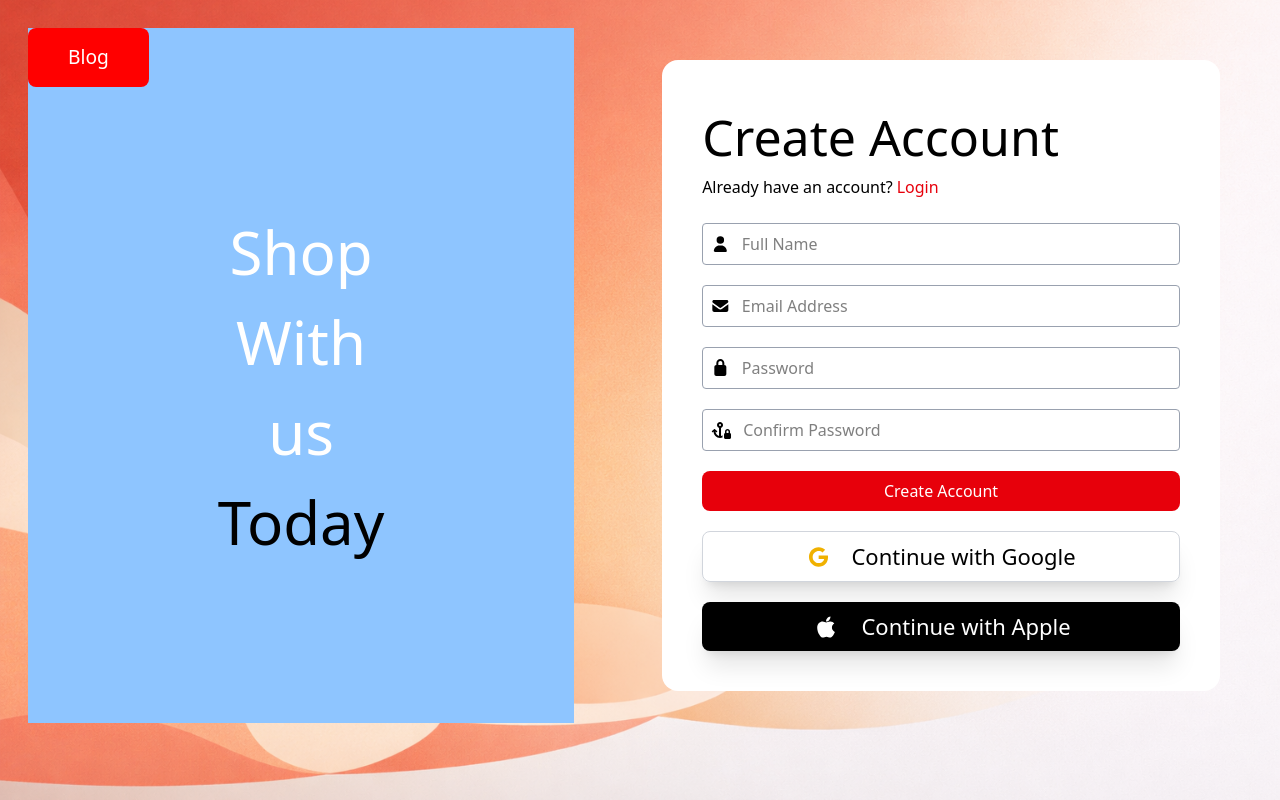
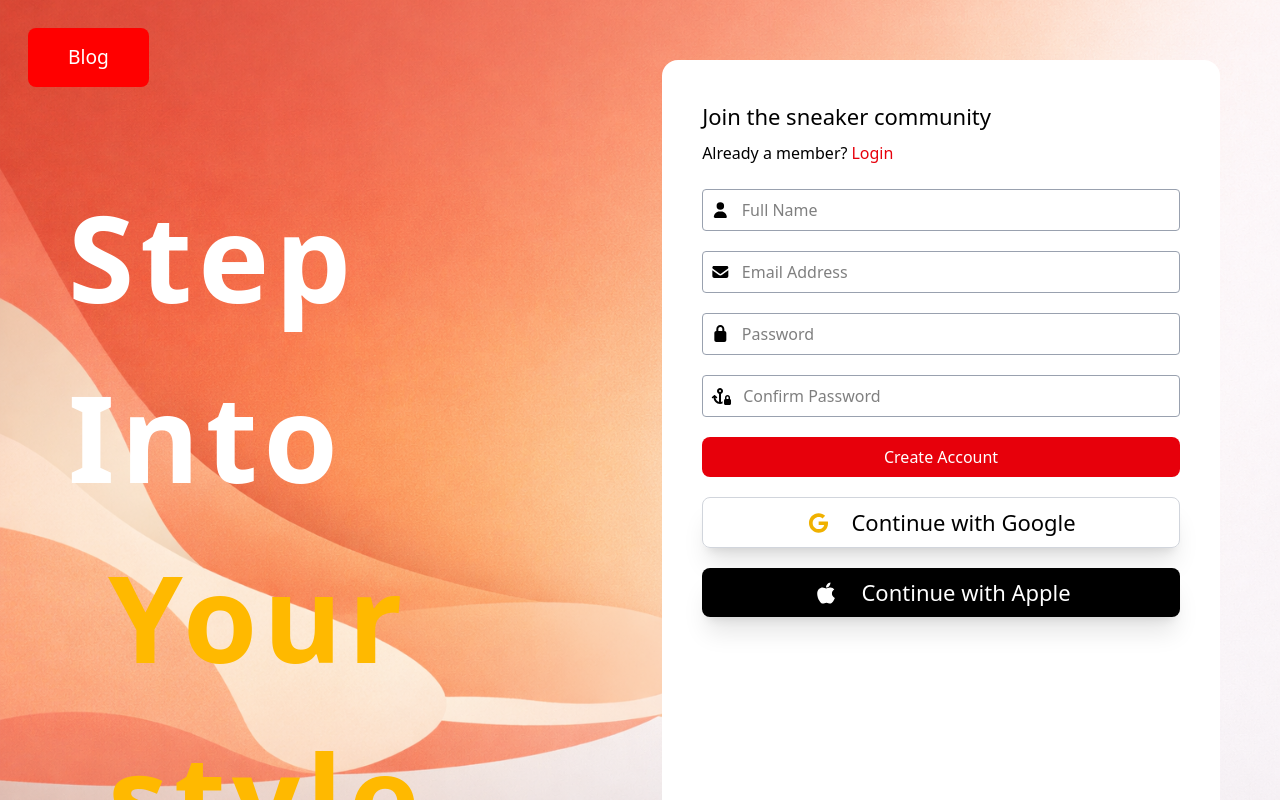
Before and after one commit to DanielApple05/A-sneakers-Ecommerce-page, a React (Vite) app: page / in a window 1280 px wide. Built offline with nearby package versions, Linux system fonts and the light colour scheme.

Commit message:
FIX: sign up

```diff
--- a/src/assets/components/signUp/signIn.jsx
+++ b/src/assets/components/signUp/signIn.jsx
@@ -55,26 +55,26 @@ const signIn = () => {
       style={{ backgroundImage: `url(${SignUpBgIcon})` }}>
 
       <div className='flex justify-between w-full '>
-        <div className='m-7 text-white w-[50%] bg-blue-300 '>
+        <div className='m-7 text-white w-[50%]'>
           <div>
             <button className='shop-btn ' >
               Blog
             </button>
           </div>
-          <div className='flex justify-center pt-30'>
-            <div className='text-center text-[60px]'>
-              <p>Shop</p> <p>With</p> <p>us </p> <span className='text-black'>Today</span>
+            <div className='text-[120px] font-bold tracking-wider text-start  mt-20'>
+              <p className='pl-10'>Step Into</p>
+               <p className='text-amber-400 pl-20'>Your style </p>
+               <p className='text-[14px] text-center mt-5 text-black'>Join thosands, finding their perfect sneakers...</p>
             </div>
-          </div>
         </div>
         <div className='grid gap-y-8  bg-white rounded-2xl w-[50%] m-15 p-10'>
           <div>
-            <div className='mb-6'>
-              <h1 className=''>
-                {isLogin ? "Login" : "Create Account"}
-              </h1>
+            <div className='mb-6 space-y-2'>
+              <h3 className=''>
+                {isLogin ? "Login" : "Join the sneaker community"}
+              </h3>
               <p>
-                {isLogin ? "Don't have an account?" : "Already have an account?"}
+                {isLogin ? "Don't have an account?" : "Already a member?"}
                 <span
                   onClick={() => setIsLogin(!isLogin)}
                   className="text-red-600 cursor-pointer ml-1"
```
